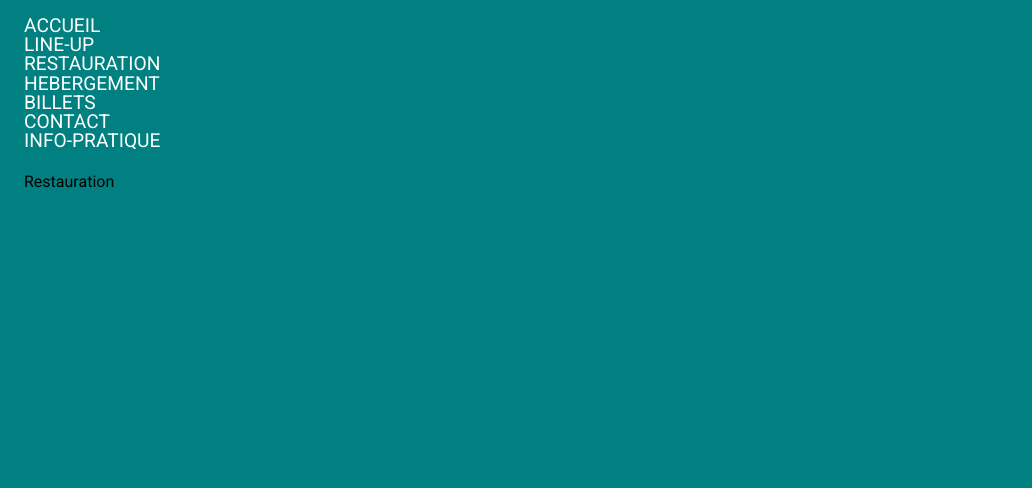
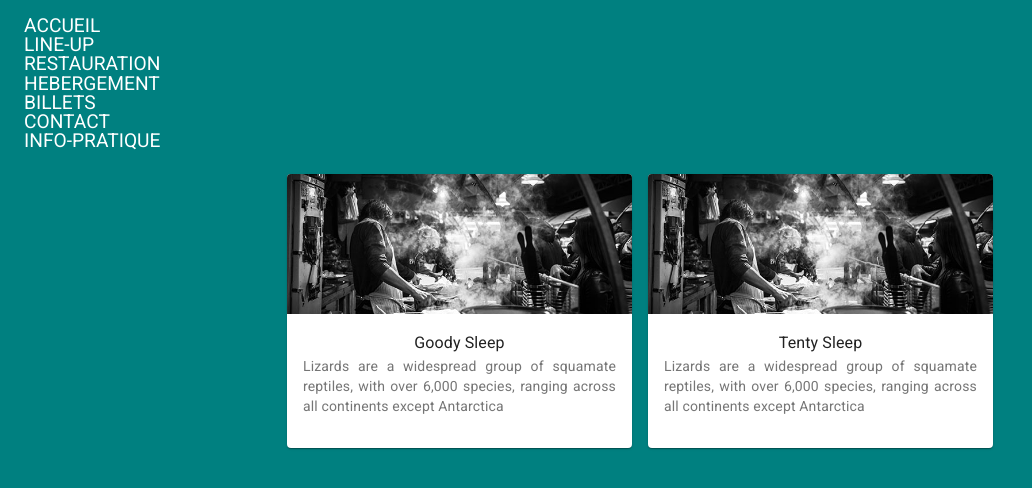
Before and after one commit to TestardR/Festivalv2, a React (Create React App) app: page /restauration in a window 1280 px wide. Shown: the top 488 px of the page, without its empty margins (0-1032 px from the left). Built offline with nearby package versions, Linux system fonts and the light colour scheme.

Commit message:
restauration et hébegement

```diff
--- a/src/components/Hebergement.js
+++ b/src/components/Hebergement.js
@@ -1,8 +1,78 @@
 import React from 'react';
 import Baselayout from '../layouts/Baselayout';
+import Button from '@material-ui/core/Button';
+import Typography from '@material-ui/core/Typography';
+import { makeStyles } from '@material-ui/core/styles';
+import Card from '@material-ui/core/Card';
+import CardActionArea from '@material-ui/core/CardActionArea';
+import CardActions from '@material-ui/core/CardActions';
+import CardContent from '@material-ui/core/CardContent';
+import CardMedia from '@material-ui/core/CardMedia';
+import Sleep1 from '../static/images/cards/cook1.jpg';
+import { Grid } from '@material-ui/core';
+
+const useStyles = makeStyles({
+  card: {
+    maxWidth: 345
+  },
+  media: {
+    height: 140
+  },
+  light: {
+    fontWeight: 400
+  }
+});
 
 const Hebergement = () => {
-  return <Baselayout>Hebergement</Baselayout>;
+  const classes = useStyles();
+  return (
+    <Baselayout>
+      <Grid container spacing={2} alignItems="center" justify="center">
+        <Grid item xs={'auto'}>
+          <Card className={classes.card}>
+            <CardActionArea>
+              <CardMedia
+                className={classes.media}
+                image={Sleep1}
+                title="sweet cooking"
+              />
+              <CardContent>
+                <Typography variant="h6" className={classes.light}>
+                  Goody Sleep
+                </Typography>
+                <Typography variant="body2" color="textSecondary" component="p">
+                  Lizards are a widespread group of squamate reptiles, with over
+                  6,000 species, ranging across all continents except Antarctica
+                </Typography>
+              </CardContent>
+            </CardActionArea>
+            <CardActions />
+          </Card>
+        </Grid>
+        <Grid item xs={'auto'}>
+          <Card className={classes.card}>
+            <CardActionArea>
+              <CardMedia
+                className={classes.media}
+                image={Sleep1}
+                title="sweet cooking"
+              />
+              <CardContent>
+                <Typography variant="h6" className={classes.light}>
+                  Tenty Sleep
+                </Typography>
+                <Typography variant="body2" color="textSecondary" component="p">
+                  Lizards are a widespread group of squamate reptiles, with over
+                  6,000 species, ranging across all continents except Antarctica
+                </Typography>
+              </CardContent>
+            </CardActionArea>
+            <CardActions />
+          </Card>
+        </Grid>
+      </Grid>
+    </Baselayout>
+  );
 };
 
 export default Hebergement;
--- a/src/components/Lineup.js
+++ b/src/components/Lineup.js
@@ -7,50 +7,50 @@ const Lineup = () => {
     <Baselayout>
       <div className="LineupWrapper">
         <Grid container spacing={0} alignItems="center" justify="center">
-          <Grid item xs={0}>
+          <Grid item xs={'auto'}>
             Banzai
           </Grid>
         </Grid>
         <Grid container spacing={1} alignItems="center" justify="center">
-          <Grid item xs={0}>
+          <Grid item xs={'auto'}>
             Banzai
           </Grid>
-          <Grid item xs={0}>
+          <Grid item xs={'auto'}>
             Kamaka
           </Grid>
         </Grid>
         <Grid container spacing={2} alignItems="center" justify="center">
-          <Grid item xs={0}>
+          <Grid item xs={'auto'}>
             Banzai
           </Grid>
-          <Grid item xs={0}>
+          <Grid item xs={'auto'}>
             Kamaka
           </Grid>
-          <Grid item xs={0}>
+          <Grid item xs={'auto'}>
             Roloko
           </Grid>
         </Grid>
         <Grid container spacing={2} alignItems="center" justify="center">
-          <Grid item xs={0}>
+          <Grid item xs={'auto'}>
             Banzai
           </Grid>
-          <Grid item xs={0}>
+          <Grid item xs={'auto'}>
             Kamaka
           </Grid>
-          <Grid item xs={0}>
+          <Grid item xs={'auto'}>
             Roloko
           </Grid>
         </Grid>
         <Grid container spacing={1} alignItems="center" justify="center">
-          <Grid item xs={0}>
+          <Grid item xs={'auto'}>
             Banzai
           </Grid>
-          <Grid item xs={0}>
+          <Grid item xs={'auto'}>
             Kamaka
           </Grid>
         </Grid>
         <Grid container spacing={0} alignItems="center" justify="center">
-          <Grid item xs={0}>
+          <Grid item xs={'auto'}>
             Banzai
           </Grid>
         </Grid>
--- a/src/components/Restauration.js
+++ b/src/components/Restauration.js
@@ -1,8 +1,97 @@
 import React from 'react';
 import Baselayout from '../layouts/Baselayout';
+import Button from '@material-ui/core/Button';
+import Typography from '@material-ui/core/Typography';
+import { makeStyles } from '@material-ui/core/styles';
+import Card from '@material-ui/core/Card';
+import CardActionArea from '@material-ui/core/CardActionArea';
+import CardActions from '@material-ui/core/CardActions';
+import CardContent from '@material-ui/core/CardContent';
+import CardMedia from '@material-ui/core/CardMedia';
+import Cook1 from '../static/images/cards/cook1.jpg';
+import { Grid } from '@material-ui/core';
+
+const useStyles = makeStyles({
+  card: {
+    maxWidth: 345
+  },
+  media: {
+    height: 140
+  },
+  light: {
+    fontWeight: 400,
+    fontSize: '1rem'
+  }
+});
 
 const Restauration = () => {
-  return <Baselayout>Restauration</Baselayout>;
+  const classes = useStyles();
+  return (
+    <Baselayout>
+      <Grid container spacing={2} alignItems="center" justify="center">
+        <Grid item xs={'auto'}>
+          <Card className={classes.card}>
+            <CardActionArea>
+              <CardMedia
+                className={classes.media}
+                image={Cook1}
+                title="sweet cooking"
+              />
+              <CardContent>
+                <Typography
+                  variant="h6"
+                  className={classes.light}
+                  align="center"
+                >
+                  Goody Sleep
+                </Typography>
+                <Typography
+                  variant="body2"
+                  color="textSecondary"
+                  component="p"
+                  align="justify"
+                >
+                  Lizards are a widespread group of squamate reptiles, with over
+                  6,000 species, ranging across all continents except Antarctica
+                </Typography>
+              </CardContent>
+            </CardActionArea>
+            <CardActions />
+          </Card>
+        </Grid>
+        <Grid item xs={'auto'}>
+          <Card className={classes.card}>
+            <CardActionArea>
+              <CardMedia
+                className={classes.media}
+                image={Cook1}
+                title="sweet cooking"
+              />
+              <CardContent>
+                <Typography
+                  variant="h6"
+                  className={classes.light}
+                  align="center"
+                >
+                  Tenty Sleep
+                </Typography>
+                <Typography
+                  variant="body2"
+                  color="textSecondary"
+                  component="p"
+                  align="justify"
+                >
+                  Lizards are a widespread group of squamate reptiles, with over
+                  6,000 species, ranging across all continents except Antarctica
+                </Typography>
+              </CardContent>
+            </CardActionArea>
+            <CardActions />
+          </Card>
+        </Grid>
+      </Grid>
+    </Baselayout>
+  );
 };
 
 export default Restauration;
--- a/src/styles/main.scss
+++ b/src/styles/main.scss
@@ -2,6 +2,7 @@
 @import 'Home.scss';
 @import 'Sponsor.scss';
 @import 'Lineup.scss';
+@import 'Hebergement.scss';
 
 html,
 body,
```
Also changed, not shown: src/static/images/cards/cook1.jpg (added), src/styles/_Hebergement.scss (added).
